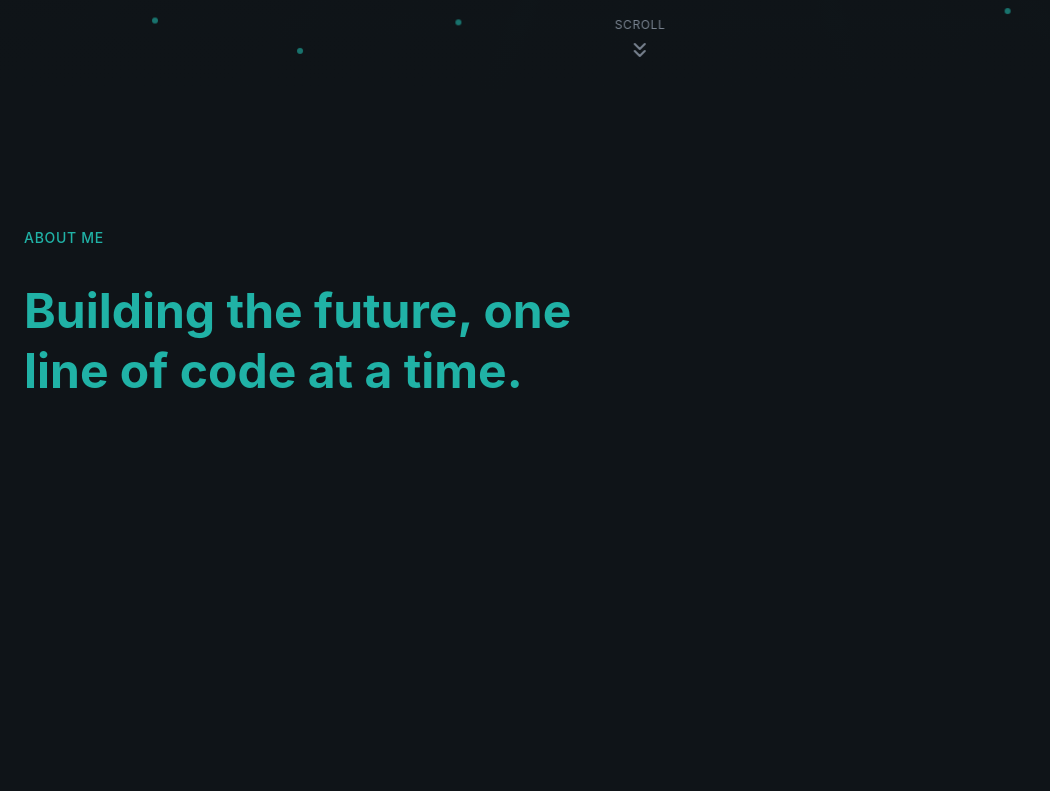
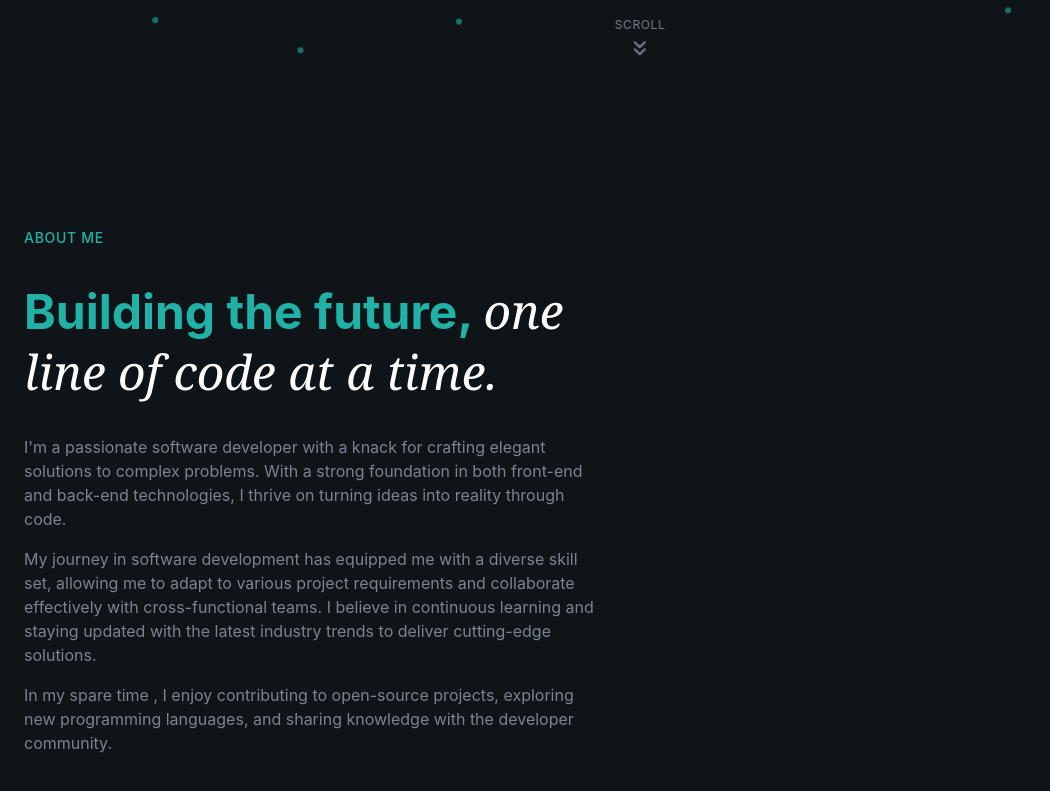
Before and after one commit to eissamonet/SWD-Portfolio, a React (Vite) app: page / in a window 1280 px wide. Shown: the part 877-1668 px from the top of the page, without its empty margins (0-1050 px from the left). Before the commit the page ends 1406 px from the top, so only its background shows below. Built offline with nearby package versions, Linux system fonts and the light colour scheme.

Commit message:
about me section updated

```diff
--- a/src/sections/About.jsx
+++ b/src/sections/About.jsx
@@ -38,8 +38,20 @@ export const About = () => {
             </div>
 
             <h2 className="text-4xl md:text-5xl font-bold leading-tight animate-fade-in animate-delay-100 text-secondary-foreground">
-              Building the future, <span> one line of code at a time.</span>
+              Building the future, <span className="font-serif italic font-normal text-white"> one line of code at a time.</span>
             </h2>
+
+            <div className="space-y-4 text-muted-foreground animate-fade-in animation-delay-200">
+              <p>
+                I'm a passionate software developer with a knack for crafting elegant solutions to complex problems. With a strong foundation in both front-end and back-end technologies, I thrive on turning ideas into reality through code.
+              </p>
+              <p>
+                My journey in software development has equipped me with a diverse skill set, allowing me to adapt to various project requirements and collaborate effectively with cross-functional teams. I believe in continuous learning and staying updated with the latest industry trends to deliver cutting-edge solutions.
+              </p>
+              <p>
+                In my spare time , I enjoy contributing to open-source projects, exploring new programming languages, and sharing knowledge with the developer community.
+              </p>
+            </div>
           </div>
         </div>
       </div>
```
